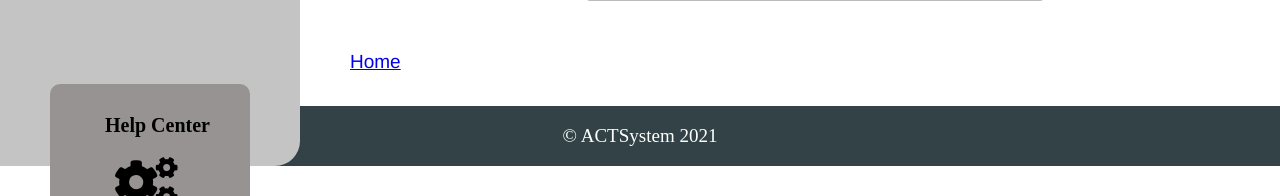
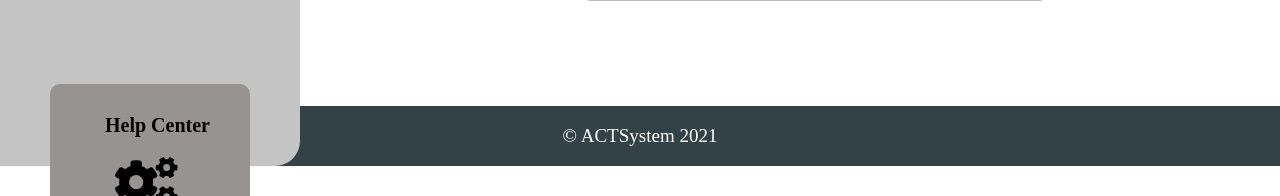
Before and after one commit to marcelateo/ACTSystem, a PHP site: page /Staff.php in a window 1280 px wide. Shown: the part 634-830 px from the top of the page. Run offline with PHP 8.4, Linux system fonts and the light colour scheme; data comes from the database, SQL or seed files in the repository; data that the repository does not hold is empty.

Commit message:
Update Staff.php

```diff
--- a/Staff.php
+++ b/Staff.php
@@ -76,10 +76,7 @@ if (isset($_GET['edit'])) {
 
       </div>
     </form>
-    <div>
-      <a href="index.php" class="button">Home</a>
 
-    </div>
   </div>
   <?php include "footer.php"; ?>
 </body>
```
